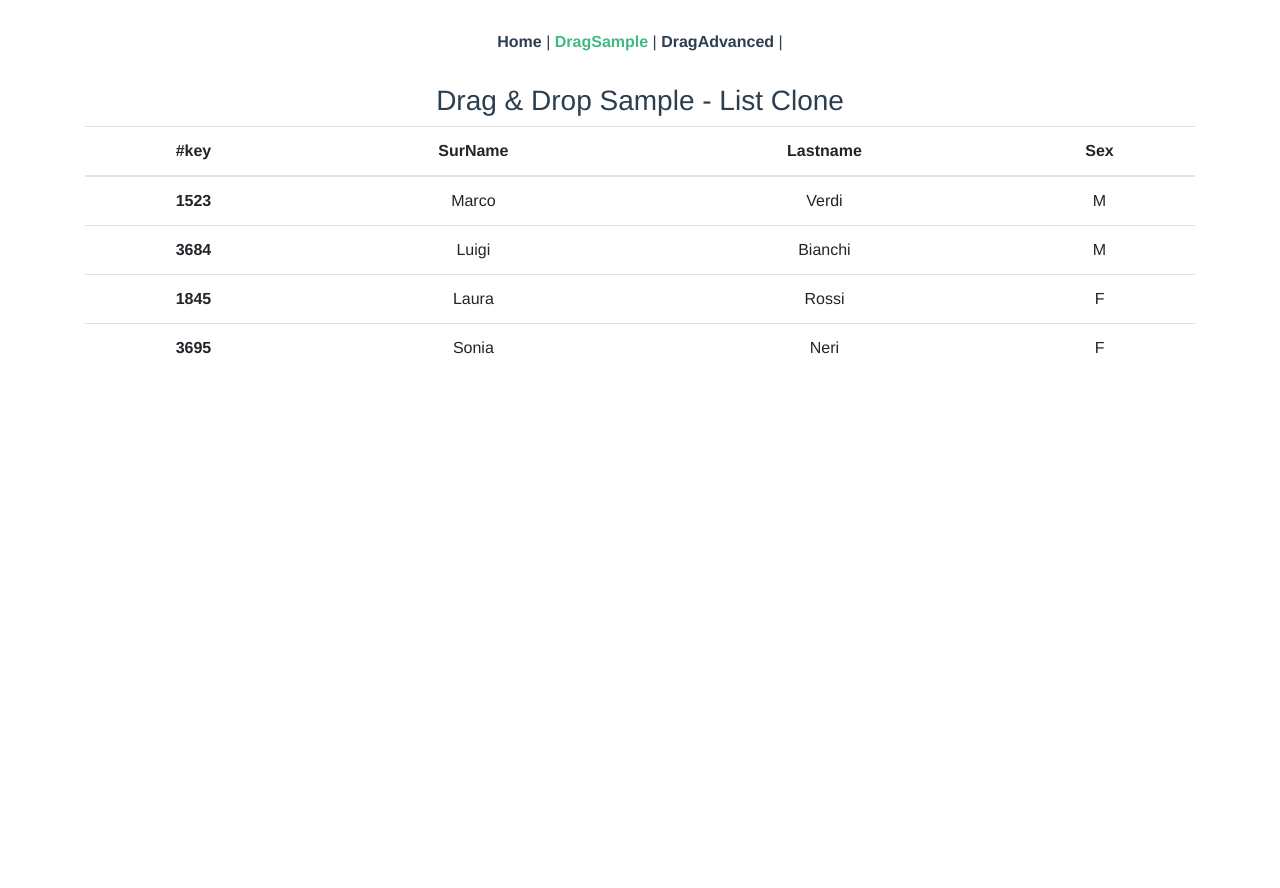
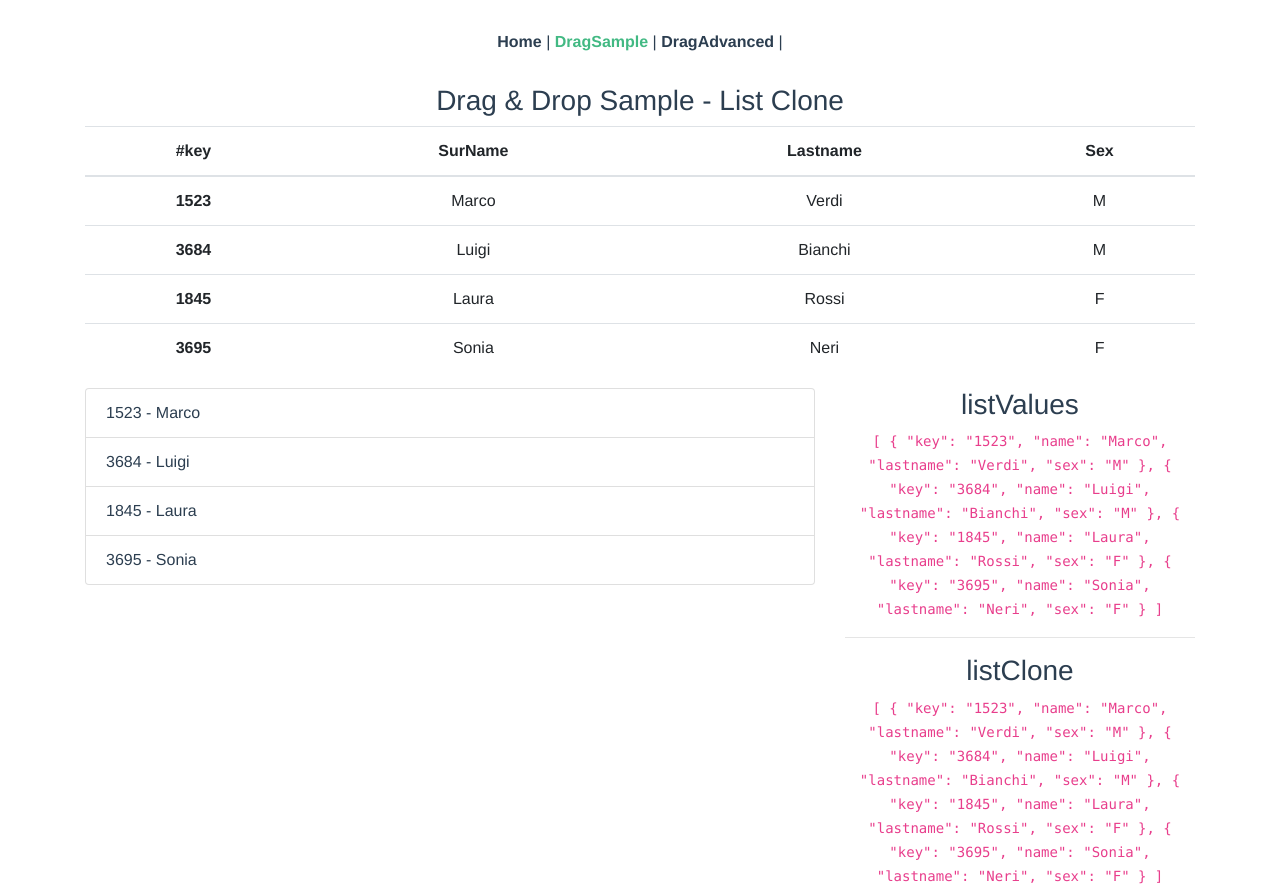
Before and after one commit to isjeady/corso-vue-js-application, a Vue app: page /dragsample in a window 1280 px wide. Before the commit the page ends 800 px from the top, so only its background shows below. Built offline with nearby package versions, Linux system fonts and the light colour scheme.

Commit message:
Inizializzazione Drag & Drop

```diff
--- a/src/components/DragSample.vue
+++ b/src/components/DragSample.vue
@@ -22,6 +22,22 @@
             </tr>
           </tbody>
         </table>
+      </div>
+    </div>
+
+
+    <div class="row">
+      <div class="col-8">
+          <li class="list-group-item" v-for="element in listClone" :key="element.key">
+            {{ element.key + ' - ' +element.name }}
+          </li>
+      </div>
+      <div class="col-4">
+        <h3>listValues</h3>
+          <code>{{ listValues }}</code>
+        <hr>
+        <h3>listClone</h3>
+          <code>{{ listClone }}</code>
       </div>
     </div>
 
@@ -64,5 +80,8 @@ export default {
 </script>
 
 <style>
-
+.list-group-item {
+  text-align: left;
+  cursor: move;
+}
 </style>
```
